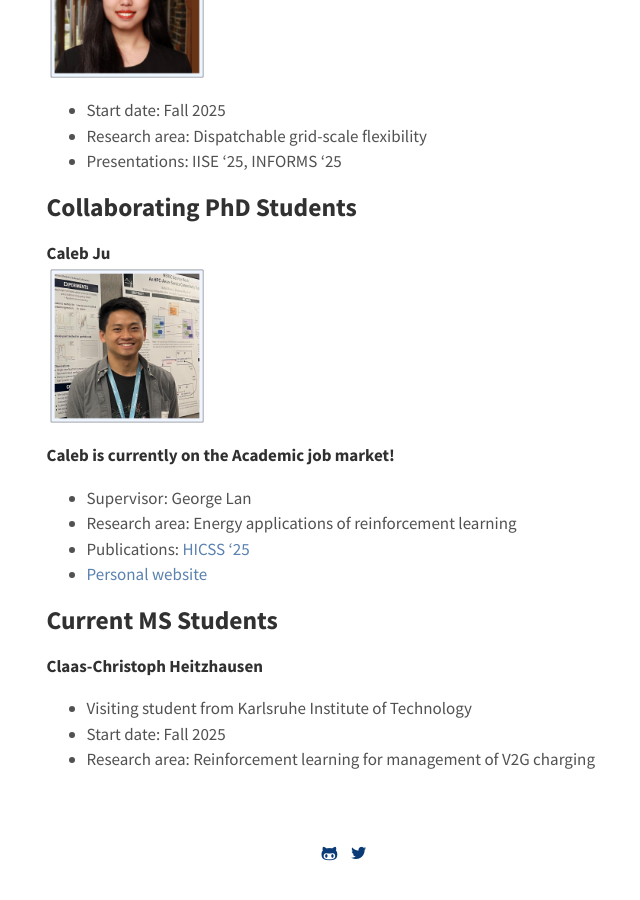
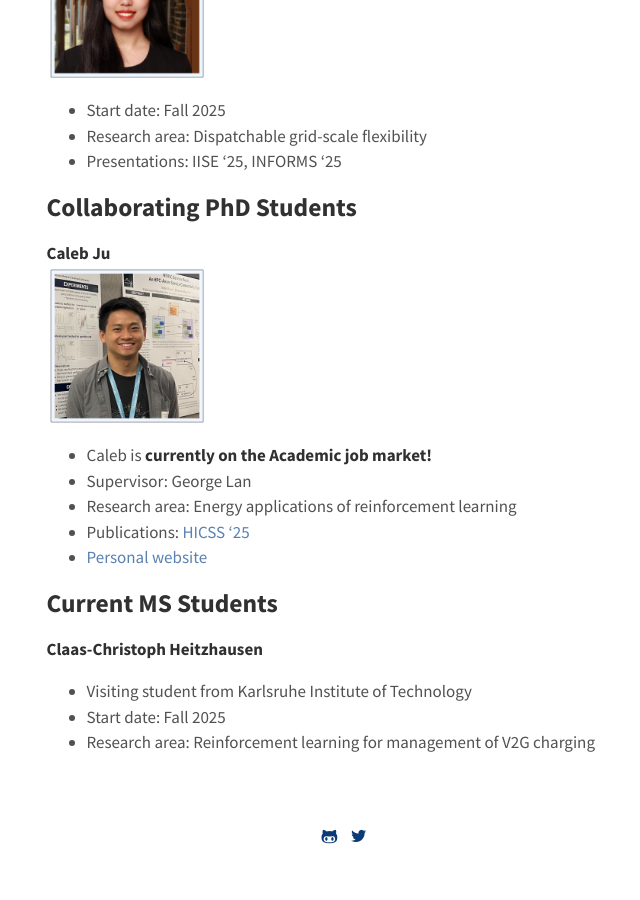
Before and after one commit to constancecrozier/constancecrozier.github.io, a Jekyll site: the page built from group.md, in a window 1280 px wide and 900 px high, scrolled down 1326 px. Shown: the whole window, without its empty margins (296-936 px from the left). Built offline with Jekyll 4.4.1, drawn with Linux system fonts in a browser that asks for light colours.

Commit message:
update formatting

```diff
--- a/group.md
+++ b/group.md
@@ -36,7 +36,7 @@ title: Group Members
 <p style="text-align:center;"><h2>Collaborating PhD Students</h2></p>
 **Caleb Ju**
 <img src="/images/headshot_caleb.jpeg" alt="drawing" width="160"/>
-**Caleb is currently on the Academic job market!**
+* Caleb is **currently on the Academic job market!**
 * Supervisor: George Lan
 * Research area: Energy applications of reinforcement learning
 * Publications: [HICSS '25](files/hicss_25.pdf)
```
